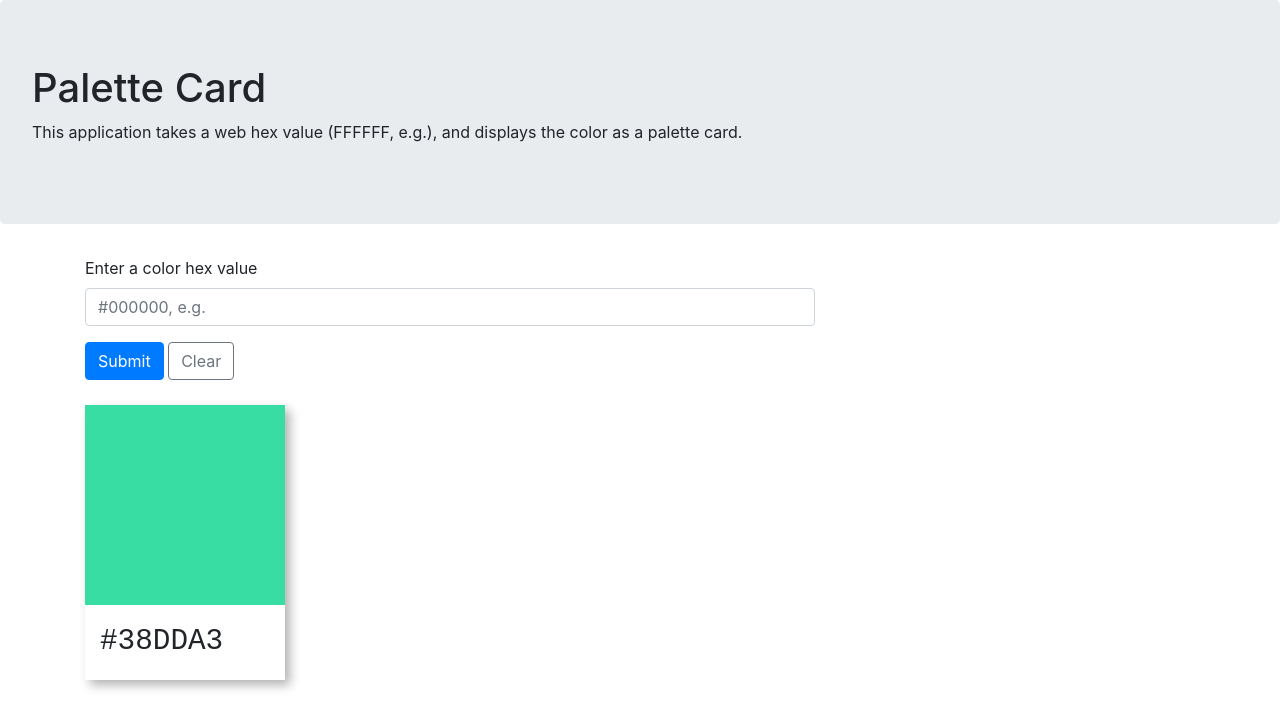
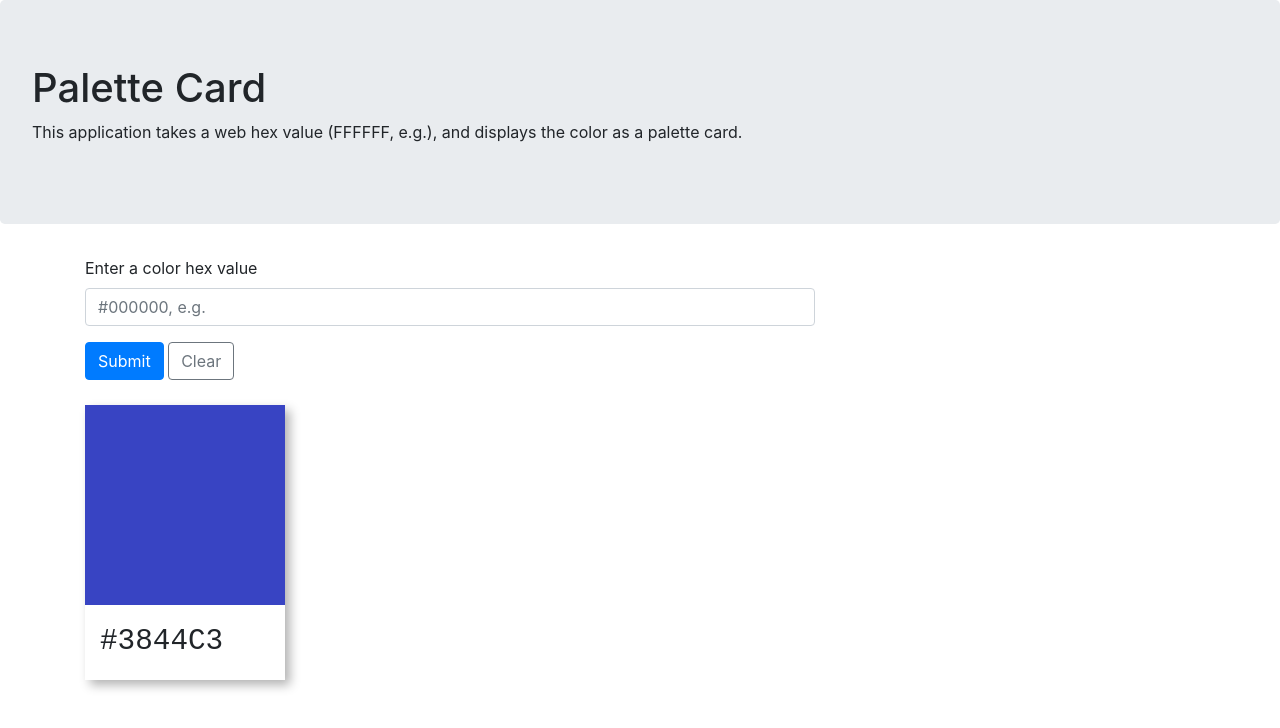
Before and after one commit to AplUSAndmINUS/palette-card, a React (Create React App) app: page / in a window 1280 px wide. Shown: the top 728 px of the page. Built offline with nearby package versions, Linux system fonts and the light colour scheme.

Commit message:
updated useState within App

```diff
--- a/src/App.tsx
+++ b/src/App.tsx
@@ -4,7 +4,7 @@ import { Button, Col, Container, Form, Jumbotron, Row } from 'react-bootstrap';
 import Card from './components/Card';
 
 const App = () => {
-
+  const [color, setColor] = React.useState('#3844C3');
   return (
     <>
       <Jumbotron>
@@ -40,7 +40,7 @@ const App = () => {
         </Row>
         <Row>
           <Col>
-            <Card color="#38DDA3" />
+            <Card color={color} />
           </Col>
         </Row>
       </Container>
```
